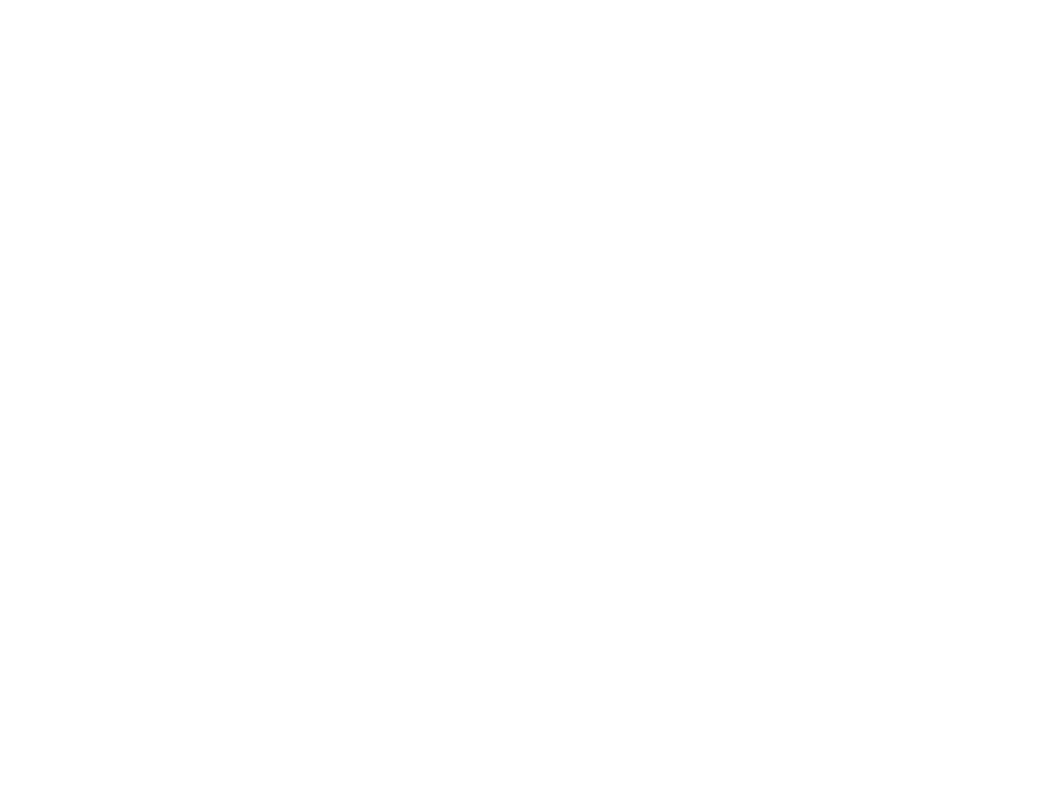
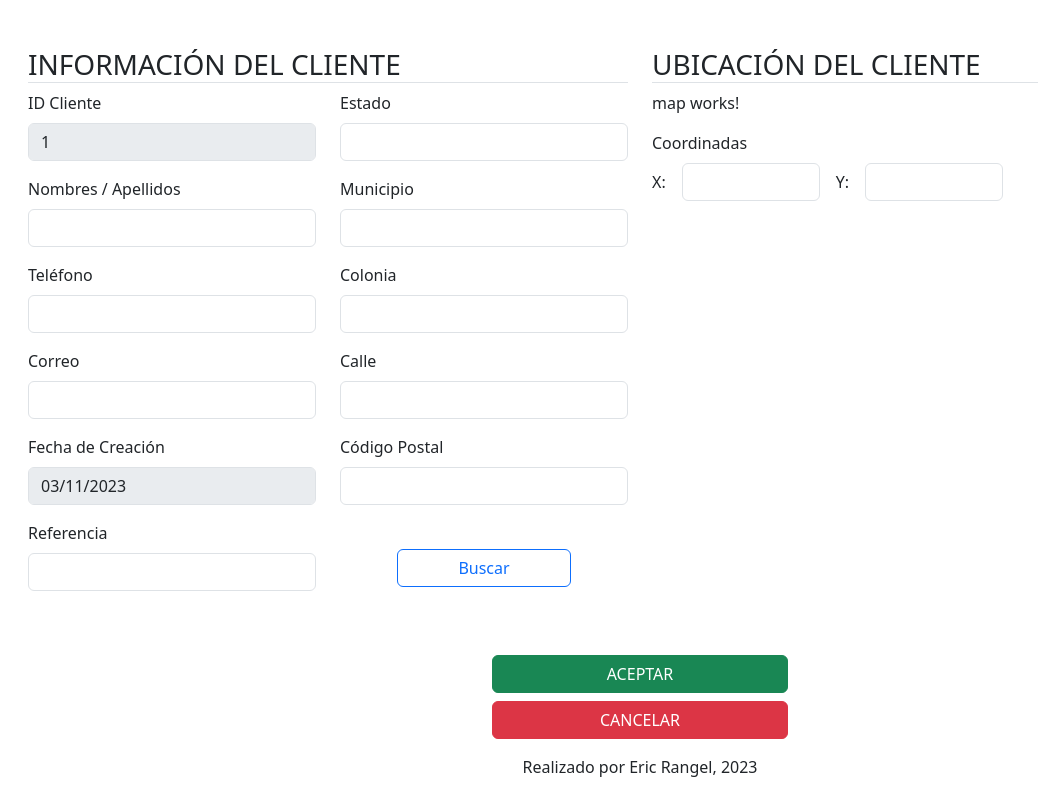
Before and after one commit to rangel96/clientes_demo, an Angular app: page /1 in a window 1280 px wide. Before the commit this address led to /. Shown: the whole page, without its empty margins (0-1038 px from the left). Built offline with nearby package versions, Linux system fonts and the light colour scheme.

Commit message:
template

```diff
--- a/src/app/app-routing.module.ts
+++ b/src/app/app-routing.module.ts
@@ -1,18 +1,16 @@
 import { NgModule } from '@angular/core';
 import { RouterModule, Routes } from '@angular/router';
-import { ClientesModule } from './clientes/clientes.module';
 
 const routes: Routes = [
   {
     path: '',
-    loadChildren: () => import('./clientes/clientes.module').then(m => ClientesModule),
+    loadChildren: () => import('./clientes/clientes.module').then(m => m.ClientesModule),
   }
 ];
 
 @NgModule({
   imports: [
     RouterModule.forRoot(routes),
-    ClientesModule,
   ],
   exports: [RouterModule]
 })
--- a/src/app/app.component.html
+++ b/src/app/app.component.html
@@ -1,3 +1,11 @@
 <div class="container-fluid">
-  <router-outlet></router-outlet>
+  <main>
+    <router-outlet></router-outlet>
+  </main>
+
+  <footer>
+    <span>
+      Realizado por Eric Rangel, 2023
+    </span>
+  </footer>
 </div>
--- a/src/app/app.component.scss
+++ b/src/app/app.component.scss
@@ -0,0 +1,7 @@
+footer {
+  text-align: center;
+  padding: 1rem;
+  position: relative;
+  bottom: 0;
+  width: 100%;
+}
--- a/src/app/clientes/cliente/cliente.component.html
+++ b/src/app/clientes/cliente/cliente.component.html
@@ -1 +1,162 @@
-<p>cliente works!</p>
+<div class="row px-3 pt-5">
+
+  <!-- Info -->
+  <div class="col">
+
+    <!-- Title -->
+    <h3 class="border-bottom text-uppercase">Información del cliente</h3>
+
+    <!-- Form -->
+    <form [formGroup]="clientForm">
+      <div class="row">
+
+        <!-- ID -->
+        <div class="col-6">
+          <div class="mb-3">
+            <label class="form-label">ID Cliente</label>
+            <input type="text" class="form-control" [value]="cliente.id" disabled>
+            <!--<div class="form-text">We'll never share your email with anyone else.</div>-->
+          </div>
+        </div>
+
+        <!-- Estado -->
+        <div class="col-6">
+          <div class="mb-3">
+            <label class="form-label">Estado</label>
+            <input type="text" class="form-control" formControlName="estado">
+            <!--<div class="form-text">We'll never share your email with anyone else.</div>-->
+          </div>
+        </div>
+
+        <!-- Nombres / Apellidos -->
+        <div class="col-6">
+          <div class="mb-3">
+            <label class="form-label">Nombres / Apellidos</label>
+            <input type="text" class="form-control" formControlName="name">
+            <!--<div class="form-text">We'll never share your email with anyone else.</div>-->
+          </div>
+        </div>
+
+        <!-- Municipio -->
+        <div class="col-6">
+          <div class="mb-3">
+            <label class="form-label">Municipio</label>
+            <input type="text" class="form-control" formControlName="municipio">
+            <!--<div class="form-text">We'll never share your email with anyone else.</div>-->
+          </div>
+        </div>
+
+        <!-- Teléfono -->
+        <div class="col-6">
+          <div class="mb-3">
+            <label class="form-label">Teléfono</label>
+            <input type="text" class="form-control" formControlName="tel">
+            <!--<div class="form-text">We'll never share your email with anyone else.</div>-->
+          </div>
+        </div>
+
+        <!-- Colonia -->
+        <div class="col-6">
+          <div class="mb-3">
+            <label class="form-label">Colonia</label>
+            <input type="text" class="form-control" formControlName="colonia">
+            <!--<div class="form-text">We'll never share your email with anyone else.</div>-->
+          </div>
+        </div>
+
+        <!-- Correo -->
+        <div class="col-6">
+          <div class="mb-3">
+            <label class="form-label">Correo</label>
+            <input type="text" class="form-control" formControlName="email">
+            <!--<div class="form-text">We'll never share your email with anyone else.</div>-->
+          </div>
+        </div>
+
+        <!-- Calle -->
+        <div class="col-6">
+          <div class="mb-3">
+            <label class="form-label">Calle</label>
+            <input type="text" class="form-control" formControlName="street">
+            <!--<div class="form-text">We'll never share your email with anyone else.</div>-->
+          </div>
+        </div>
+
+        <!-- Fecha de Creación -->
+        <div class="col-6">
+          <div class="mb-3">
+            <label class="form-label">Fecha de Creación</label>
+            <input type="text" class="form-control" [value]="cliente.dateCreated | date: 'MM/dd/yyyy'" disabled>
+            <!--<div class="form-text">We'll never share your email with anyone else.</div>-->
+          </div>
+        </div>
+
+        <!-- Código Postal -->
+        <div class="col-6">
+          <div class="mb-3">
+            <label class="form-label">Código Postal</label>
+            <input type="text" class="form-control" formControlName="zip">
+            <!--<div class="form-text">We'll never share your email with anyone else.</div>-->
+          </div>
+        </div>
+
+        <!-- Referencia -->
+        <div class="col-6">
+          <div class="mb-3">
+            <label class="form-label">Referencia</label>
+            <input type="text" class="form-control" formControlName="ref">
+            <!--<div class="form-text">We'll never share your email with anyone else.</div>-->
+          </div>
+        </div>
+
+        <!-- Button -->
+        <div class="col-6 mt-4 text-center">
+          <button class="btn btn-outline-primary mt-1" type="button">
+            <span class="mx-5">Buscar</span>
+          </button>
+        </div>
+
+      </div>
+    </form>
+  </div>
+
+  <!-- Map -->
+  <div class="col">
+
+    <!-- Title -->
+    <h3 class="border-bottom text-uppercase">Ubicación del cliente</h3>
+
+    <!-- Map -->
+    <app-map></app-map>
+
+    <!-- Coordinadas -->
+    <label class="form-label">Coordinadas</label>
+    <div class="row g-3 align-items-center">
+      <div class="col-auto">
+        <label class="col-form-label">X:</label>
+      </div>
+      <div class="col-3">
+        <input type="text" class="form-control">
+      </div>
+      <div class="col-auto">
+        <label class="col-form-label">Y:</label>
+      </div>
+      <div class="col-3">
+        <input type="text" class="form-control">
+      </div>
+    </div>
+  </div>
+</div>
+
+<br/>
+<br/>
+
+<!-- Submit -->
+<div class="row">
+  <div class="col-3 mx-auto">
+    <div class="d-grid gap-2">
+      <button class="btn btn-success" (click)="updateCliente()">ACEPTAR</button>
+      <button class="btn btn-danger" routerLink="/">CANCELAR</button>
+    </div>
+  </div>
+</div>
--- a/src/app/clientes/cliente/cliente.component.ts
+++ b/src/app/clientes/cliente/cliente.component.ts
@@ -1,4 +1,7 @@
 import { Component } from '@angular/core';
+import { FormBuilder, FormGroup } from '@angular/forms';
+import { ClienteModel } from '../models/cliente.model';
+import { ActivatedRoute } from '@angular/router';
 
 @Component({
   selector: 'app-cliente',
@@ -7,4 +10,51 @@ import { Component } from '@angular/core';
 })
 export class ClienteComponent {
 
+  clientForm!: FormGroup;
+
+  constructor(
+    private fb: FormBuilder,
+    private router: ActivatedRoute,
+  ) {
+    this.formInit();
+    this.getParam();
+  }
+
+  get cliente(): ClienteModel {
+    return this.clientForm?.value;
+  }
+
+  private formInit(cliente?: ClienteModel) {
+    this.clientForm = this.fb.group({
+      id: [cliente?.id || ''],
+      estado: [cliente?.estado || ''],
+      name: [cliente?.name || ''],
+      municipio: [cliente?.municipio || ''],
+      tel: [cliente?.tel || ''],
+      colonia: [cliente?.colonia || ''],
+      email: [cliente?.email || ''],
+      street: [cliente?.street || ''],
+      dateCreated: [cliente?.dateCreated || new Date()],
+      zip: [cliente?.zip || ''],
+      ref: [cliente?.ref || ''],
+    });
+  }
+
+  private getParam() {
+    this.router.params.subscribe(
+      ({ id }) => {
+
+        // Valid param
+        if (id === 'nuevo') {
+          return;
+        }
+
+        this.clientForm.controls['id'].setValue(id);
+      }
+    )
+  }
+
+  updateCliente() {
+    console.log(this.cliente);
+  }
 }
--- a/src/app/clientes/lista/lista.component.html
+++ b/src/app/clientes/lista/lista.component.html
@@ -21,7 +21,7 @@
 <!-- Agregar Cliente -->
 <div class="row mt-4">
   <div class="col">
-    <button class="btn btn-primary">
+    <button class="btn btn-primary" routerLink="/nuevo">
       <div class="my-2 mx-3">
         <i class="fa fa-pencil me-2"></i>
         Nuevo Registro
@@ -74,9 +74,9 @@
         <td>{{ item.zip }}</td>
         <td colspan="2">
           <div class="row px-2">
-            <div class="col p-0 pointer" (click)="searchMap()"><i class="fa fa-search"></i></div>
-            <div class="col p-0 pointer" (click)="editClient()"><i class="fa fa-pen-to-square"></i></div>
-            <div class="col p-0 pointer" (click)="deleteClient()"><i class="fa fa-trash-can"></i></div>
+            <div class="col p-0 pointer" (click)="searchMap(item)"><i class="fa fa-search"></i></div>
+            <div class="col p-0 pointer" routerLink="/{{ idx }}"><i class="fa fa-pen-to-square"></i></div>
+            <div class="col p-0 pointer" (click)="deleteClient(idx)"><i class="fa fa-trash-can"></i></div>
           </div>
         </td>
       </tr>
--- a/src/app/clientes/lista/lista.component.ts
+++ b/src/app/clientes/lista/lista.component.ts
@@ -31,16 +31,12 @@ export class ListaComponent implements OnInit {
     }
   }
 
-  searchMap() {
-    console.log('Clic: searchMap()');
+  searchMap(cliente: ClienteModel) {
+    console.log(cliente);
   }
 
-  editClient() {
-    console.log('Clic: editClient()');
-  }
-
-  deleteClient() {
-    console.log('Clic: deleteClient()');
+  deleteClient(idx: number) {
+    console.log(`Clic: deleteClient(${ idx })`);
   }
 
 }
```
Also changed, not shown: src/app/clientes/clientes-routing.module.ts (+6 -1 lines), src/app/clientes/clientes.module.ts (+6 -4 lines).
